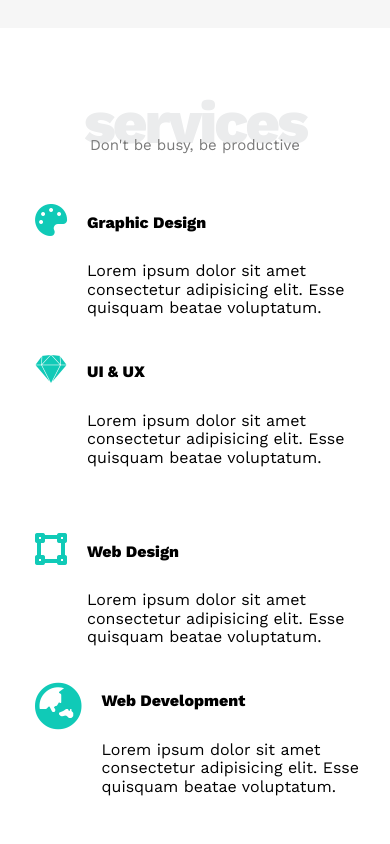
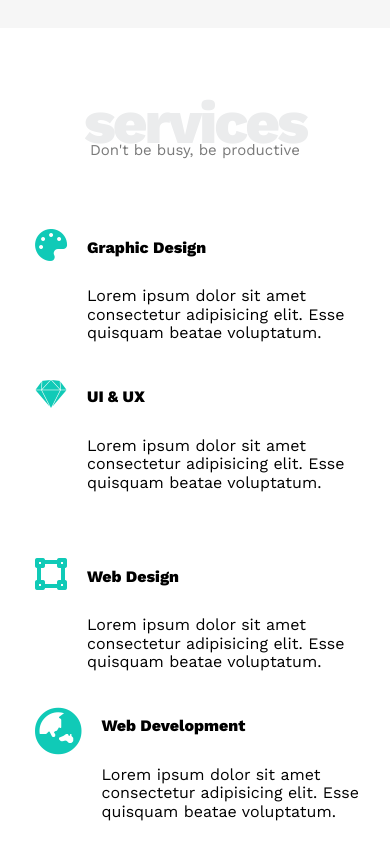
Before and after one commit to hicham-zakroum/HTML-CSS-template-one, a plain HTML site: page index.html in a window 390 px wide. Shown: the part 1760-2604 px from the top of the page. Drawn offline with nearby package versions, Linux system fonts and the light colour scheme.

Commit message:
remove margins out

```diff
--- a/css/style_1.css
+++ b/css/style_1.css
@@ -16,7 +16,6 @@ html {
 }
  body {
      font-family: 'Work Sans' , sans-serif;
-     position: absolute;
  }
 
  /* end of global rules  */
@@ -374,7 +373,7 @@ html {
     .about .top-text p ,
     .contact .top-text p {
         font-size: 15px;
-        margin: -20px;
+        padding-top: 15px;
         }
     .contact .info p{
         font-size: 1.7em;
```
Also changed, not shown: 1 other file.
